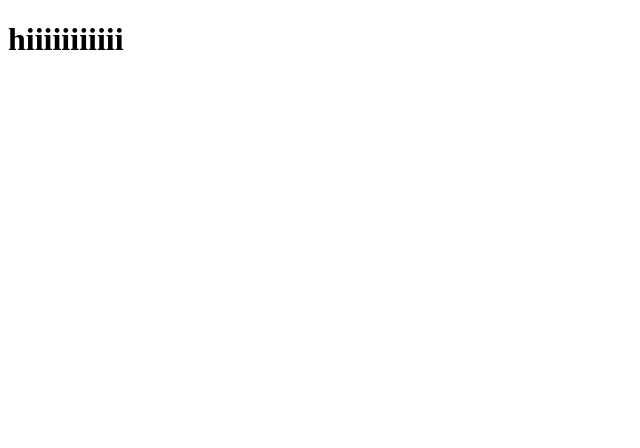
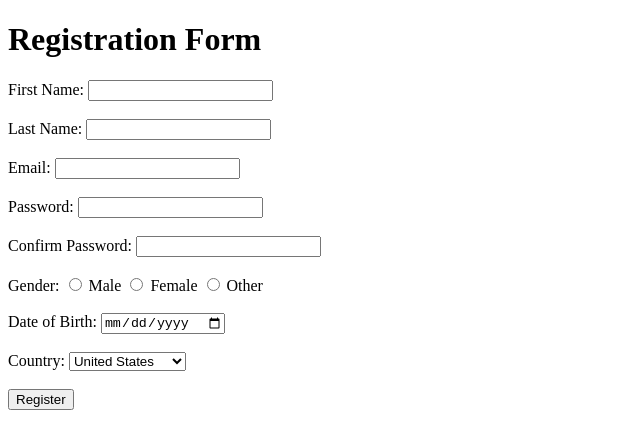
Before and after one commit to Jayanthkota1/Jenkin, a plain HTML site: page index.html in a window 1280 px wide. Shown: the whole page, without its empty margins (0-640 px from the left). Drawn offline with Linux system fonts and the light colour scheme.

Commit message:
index.html

```diff
--- a/index.html
+++ b/index.html
@@ -1,9 +1,46 @@
 <!DOCTYPE html>
 <html>
-  <head>
-      <title>hi</title>
-  </head>
-  <body>
-      <h1> hiiiiiiiiiii</h1>
-  </body>
+<head>
+    <title>Registration Form</title>
+</head>
+<body>
+    <h1>Registration Form</h1>
+    <form action="submit_form.php" method="post">
+        <label for="first_name">First Name:</label>
+        <input type="text" id="first_name" name="first_name" required><br><br>
+
+        <label for="last_name">Last Name:</label>
+        <input type="text" id="last_name" name="last_name" required><br><br>
+
+        <label for="email">Email:</label>
+        <input type="email" id="email" name="email" required><br><br>
+
+        <label for="password">Password:</label>
+        <input type="password" id="password" name="password" required><br><br>
+
+        <label for="confirm_password">Confirm Password:</label>
+        <input type="password" id="confirm_password" name="confirm_password" required><br><br>
+
+        <label for="gender">Gender:</label>
+        <input type="radio" id="male" name="gender" value="male" required>
+        <label for="male">Male</label>
+        <input type="radio" id="female" name="gender" value="female" required>
+        <label for="female">Female</label>
+        <input type="radio" id="other" name="gender" value="other" required>
+        <label for="other">Other</label><br><br>
+
+        <label for="birthdate">Date of Birth:</label>
+        <input type="date" id="birthdate" name="birthdate" required><br><br>
+
+        <label for="country">Country:</label>
+        <select id="country" name="country" required>
+            <option value="usa">United States</option>
+            <option value="canada">Canada</option>
+            <option value="uk">United Kingdom</option>
+            <!-- Add more country options here -->
+        </select><br><br>
+
+        <input type="submit" value="Register">
+    </form>
+</body>
 </html>
```
